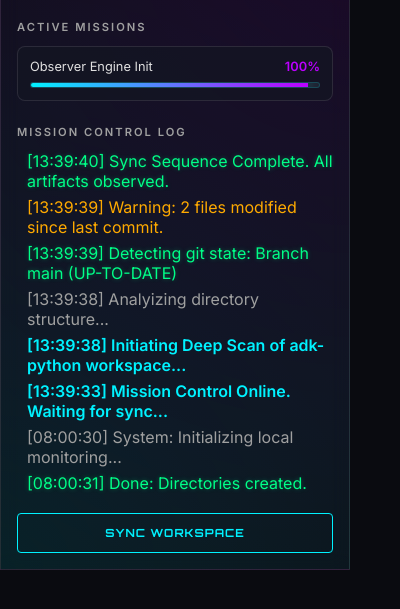
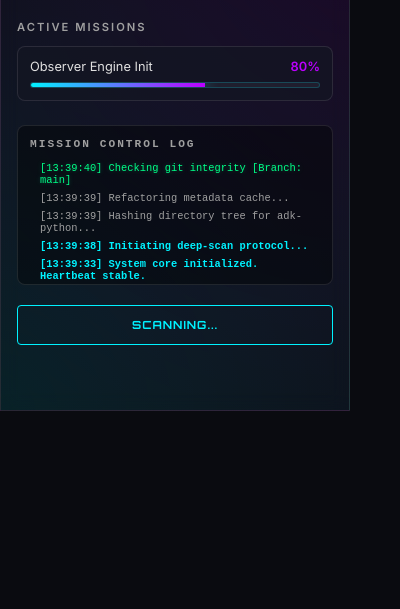
Before and after one commit to BTCWFD/antgr-observer, a browser extension: page popup.html in a window 400 px wide. Both pictures are taken after a click on the button "SYNC WORKSPACE". Shown: the part 69-678 px from the top of the page. Drawn offline with Linux system fonts and the light colour scheme.

Commit message:
Optimize: Refactor popup architecture, GPU-accelerate animations, and improve modularity.

```diff
--- a/scripts/popup.js
+++ b/scripts/popup.js
@@ -1,44 +1,80 @@
-// Antigravity Observer - Advanced Popup Logic
-document.addEventListener('DOMContentLoaded', () => {
+// Antigravity Observer - Optimized Architecture
+const State = {
+    isScanning: false,
+    progress: 0,
+    logs: []
+};
+
+document.addEventListener('DOMContentLoaded', init);
+
+function init() {
     const refreshBtn = document.getElementById('refresh-btn');
-    const logContainer = document.getElementById('log-container');
 
-    addLogEntry('Mission Control Online. Waiting for sync...', 'system');
+    addLogEntry('System core initialized. Heartbeat stable.', 'system');
+    updateSystemMetrics();
 
-    refreshBtn.addEventListener('click', () => {
+    refreshBtn.addEventListener('click', runWorkspaceSync);
+}
+
+async function runWorkspaceSync() {
+    if (State.isScanning) return;
+
+    const refreshBtn = document.getElementById('refresh-btn');
+    State.isScanning = true;
     refreshBtn.disabled = true;
     refreshBtn.textContent = 'SCANNING...';
 
-        addLogEntry('Initiating Deep Scan of adk-python workspace...', 'system');
+    const sequence = [
+        { msg: 'Initiating deep-scan protocol...', type: 'system', delay: 400 },
+        { msg: 'Hashing directory tree for adk-python...', type: 'default', delay: 800 },
+        { msg: 'Refactoring metadata cache...', type: 'default', delay: 600 },
+        { msg: 'Checking git integrity [Branch: main]', type: 'success', delay: 1000 },
+        { msg: 'Optimizing artifact observation layer...', type: 'system', delay: 500 }
+    ];
 
-        setTimeout(() => addLogEntry('Analyizing directory structure...', 'default'), 500);
-        setTimeout(() => addLogEntry('Detecting git state: Branch main (UP-TO-DATE)', 'success'), 1200);
-        setTimeout(() => addLogEntry('Warning: 2 files modified since last commit.', 'warning'), 1800);
+    for (const step of sequence) {
+        await wait(step.delay);
+        addLogEntry(step.msg, step.type);
+        State.progress += (100 / sequence.length);
+        updateUI();
+    }
 
-        // Simulate progress update
-        setTimeout(() => {
-            addLogEntry('Sync Sequence Complete. All artifacts observed.', 'success');
-            updateProgress(100);
+    addLogEntry('Sync completed. All systems nominal.', 'success');
+    State.isScanning = false;
+    State.progress = 100;
     refreshBtn.disabled = false;
     refreshBtn.textContent = 'SYNC WORKSPACE';
-        }, 2500);
-    });
+    updateUI();
+}
+
+function updateUI() {
+    const fill = document.querySelector('.progress-fill');
+    const text = document.querySelector('.task-percent');
+    fill.style.width = `${State.progress}%`;
+    text.textContent = `${Math.round(State.progress)}%`;
+}
 
 function addLogEntry(message, type = 'default') {
+    const logContainer = document.getElementById('log-container');
     const entry = document.createElement('div');
     entry.className = `log-entry ${type}`;
     const time = new Date().toLocaleTimeString([], { hour12: false });
     entry.textContent = `[${time}] ${message}`;
     logContainer.prepend(entry);
-
-        // Auto-scroll simulation
     logContainer.scrollTop = 0;
 }
 
-    function updateProgress(percent) {
-        const fill = document.querySelector('.progress-fill');
-        const text = document.querySelector('.task-percent');
-        fill.style.width = `${percent}%`;
-        text.textContent = `${percent}%`;
+function updateSystemMetrics() {
+    // Simulación de métricas en tiempo real
+    setInterval(() => {
+        const latency = Math.floor(Math.random() * 20) + 5;
+        const cpu = (Math.random() * 5 + 2).toFixed(1);
+        // Podríamos añadir estos elementos al DOM si existieran,
+        // por ahora solo actualizamos el log con un evento aleatorio raramenre
+        if (Math.random() > 0.95) {
+            addLogEntry(`Heartbeat: Latency ${latency}ms | CPU ${cpu}%`, 'default');
         }
-});
+    }, 5000);
+}
+
+const wait = (ms) => new Promise(resolve => setTimeout(resolve, ms));
--- a/styles/popup.css
+++ b/styles/popup.css
@@ -122,33 +122,51 @@ h2 {
   transition: width 1s cubic-bezier(0.4, 0, 0.2, 1);
 }
 
-/* El "Láser" de escaneo */
 .progress-fill::after {
   content: "";
   position: absolute;
   top: 0;
-  right: 0;
-  width: 20px;
+  left: 0;
+  width: 40px;
   height: 100%;
-  background: linear-gradient(90deg, transparent, #fff, var(--neon-cyan));
-  box-shadow: 0 0 20px #fff;
-  animation: laser-scan 2s infinite linear;
+  background: linear-gradient(90deg, transparent, rgba(255, 255, 255, 0.4), var(--neon-cyan), transparent);
+  will-change: transform;
+  transform: translate3d(-100px, 0, 0);
+  animation: laser-scan 3s infinite cubic-bezier(0.4, 0, 0.2, 1);
 }
 
 @keyframes laser-scan {
   0% {
-    transform: translateX(-100px);
+    transform: translate3d(-100px, 0, 0);
     opacity: 0;
   }
 
-  50% {
+  20% {
+    opacity: 1;
+  }
+
+  80% {
     opacity: 1;
   }
 
   100% {
-    transform: translateX(350px);
+    transform: translate3d(350px, 0, 0);
     opacity: 0;
   }
+}
+
+.mission-log {
+  background: rgba(0, 0, 0, 0.4);
+  padding: 12px;
+  border-radius: 8px;
+  height: 160px;
+  overflow-y: auto;
+  border: 1px solid var(--border-glass);
+  font-family: 'Fira Code', 'Courier New', monospace;
+  font-size: 0.65rem;
+  scrollbar-width: thin;
+  scrollbar-color: var(--neon-cyan) transparent;
+  contain: content;
 }
 
 .log-entry {
```
Lines whose indentation alone changed are shown as unchanged.
